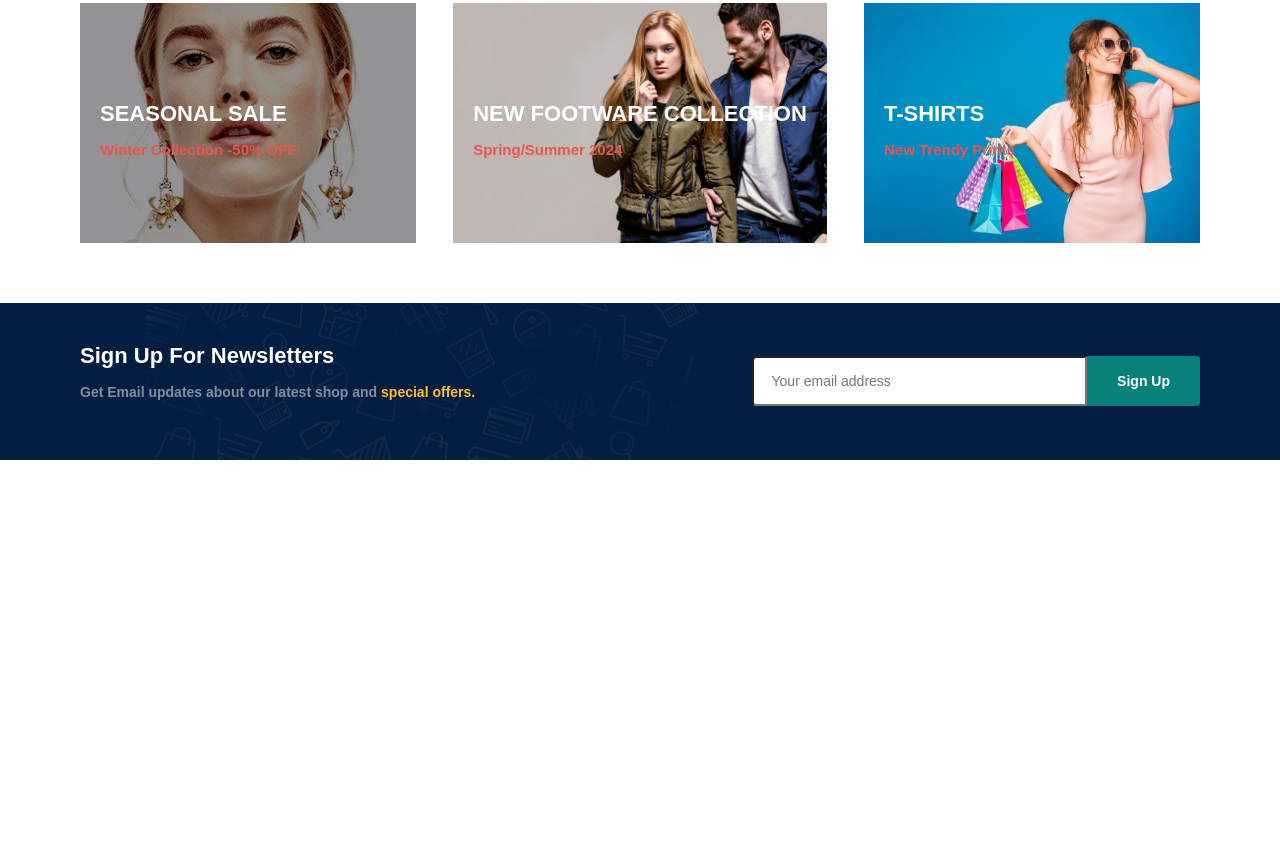
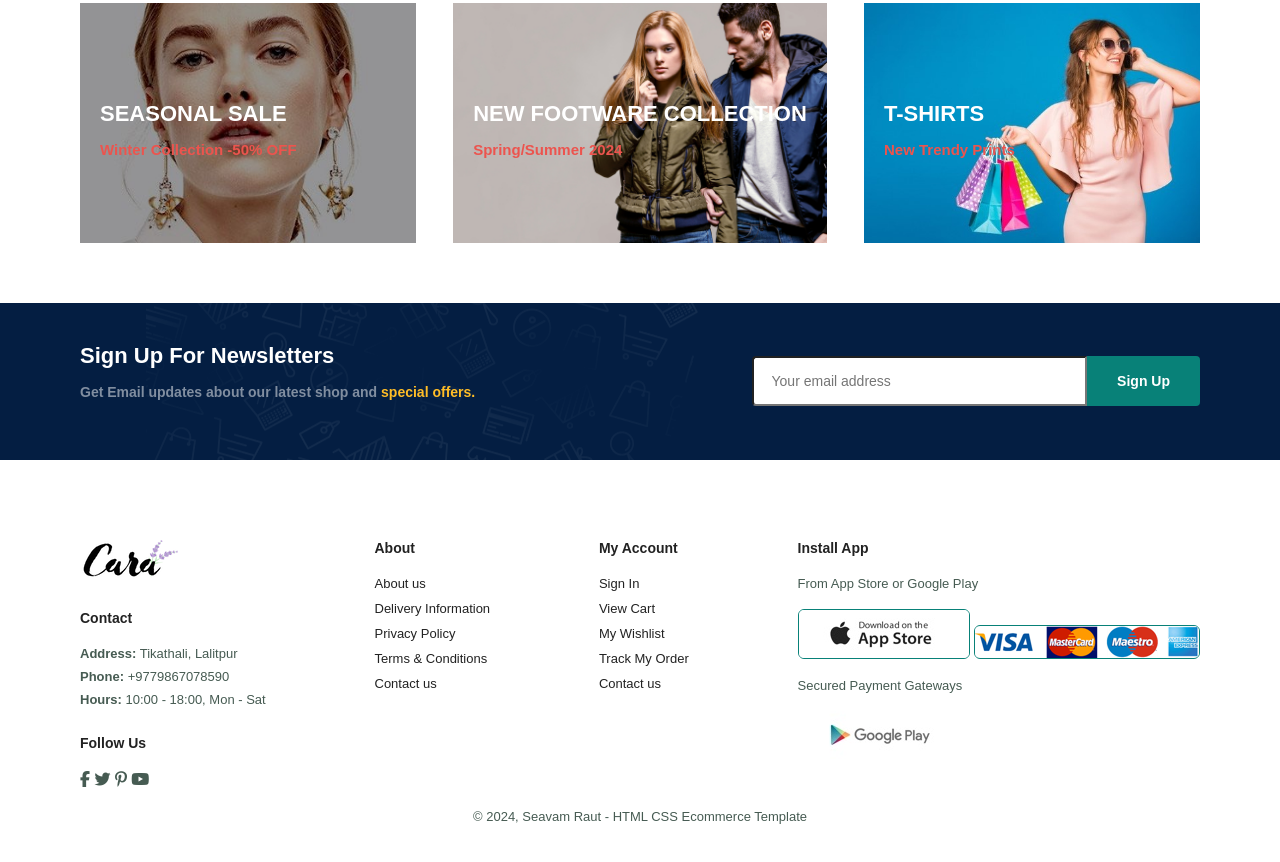
Before and after one commit to Seavam/Ecommerce, a plain HTML site: page index.html in a window 1280 px wide. Shown: the part 4363-5225 px from the top of the page. Before the commit the page ends 4943 px from the top, so only its background shows below. Drawn offline with Linux system fonts and the light colour scheme.

Commit message:
About Section

```diff
--- a/index.html
+++ b/index.html
@@ -395,7 +395,55 @@
         </div>
     </section>
     <footer class="section-p1">
-        <div class="col"></div>
+        <div class="col">
+            <img class="logo" src="Img/logo.png" alt="">
+            <h4>Contact</h4>
+            <p><strong>Address:</strong> Tikathali, Lalitpur</p>
+            <p><strong>Phone:</strong> +9779867078590</p>
+            <p><strong>Hours:</strong> 10:00 - 18:00, Mon - Sat</p>
+            <div class="follow">
+                <h4>Follow Us</h4>
+                <div class="icon">
+                    <i class="fab fa-facebook-f"></i>
+                    <i class="fab fa-twitter"></i>
+                    <i class="fab fa-pinterest-p"></i>
+                    <i class="fab fa-youtube"></i>
+                </div>
+            </div>
+        </div>
+
+        <div class="col">
+            <h4>About</h4>
+            <a href="#">About us</a>
+            <a href="#">Delivery Information</a>
+            <a href="#">Privacy Policy</a>
+            <a href="#">Terms & Conditions</a>
+            <a href="#">Contact us</a>
+        </div>
+
+        <div class="col">
+            <h4>My Account</h4>
+            <a href="#">Sign In</a>
+            <a href="#">View Cart</a>
+            <a href="#">My Wishlist</a>
+            <a href="#">Track My Order</a>
+            <a href="#">Contact us</a>
+        </div>
+
+        <div class="col install">
+            <h4>Install App</h4>
+            <p>From App Store or Google Play</p>
+            <div class="row">
+                <img src="Img/Pay/app.jpg" alt="">
+                <img src="Img/Pay/pay.png" alt="">
+            </div>
+            <p>Secured Payment Gateways</p>
+            <img src="Img/Pay/play.jpg" alt="">
+        </div>
+
+        <div class="copyright">
+            <p>© 2024, Seavam Raut - HTML CSS Ecommerce Template</p>
+        </div>
     </footer>
     <script src="https://kit.fontawesome.com/5bbf89014d.js" crossorigin="anonymous"></script>
     <script src="script.js"></script>
--- a/style.css
+++ b/style.css
@@ -434,3 +434,58 @@ body{
     border-top-left-radius: 0;
     border-bottom-left-radius: 0;
 }
+footer{
+    display: flex;
+    flex-wrap: wrap;
+    justify-content: space-between;
+}
+
+footer .col{
+    display: flex;
+    flex-direction: column;
+    align-items: flex-start;
+    margin-bottom: 20px;
+}
+
+footer .logo{
+    margin-bottom: 30px;
+}
+
+footer h4{
+    font-size: 14px;
+    padding-bottom: 20px;
+}
+footer p{
+    font-size: 13px;
+    margin: 0 0 8px 0;
+}
+footer a{
+    font-size: 13px;
+    text-decoration: none;
+    color: #222;
+    margin-bottom: 10px;
+}
+
+footer .follow{
+    margin-top: 20px;
+    color: #465b52;
+    padding-right: 4px;
+    cursor: pointer;
+}
+
+footer .install .row img{
+    border: 1px solid #088178;
+    border-radius: 6px;
+}
+
+footer .install img{
+    margin: 10px 0 15px 0;
+}
+footer .follow i:hover,
+footer a:hover{
+    color: #088178;
+}
+footer .copyright{
+    width: 100%;
+    text-align: center;
+}
```
